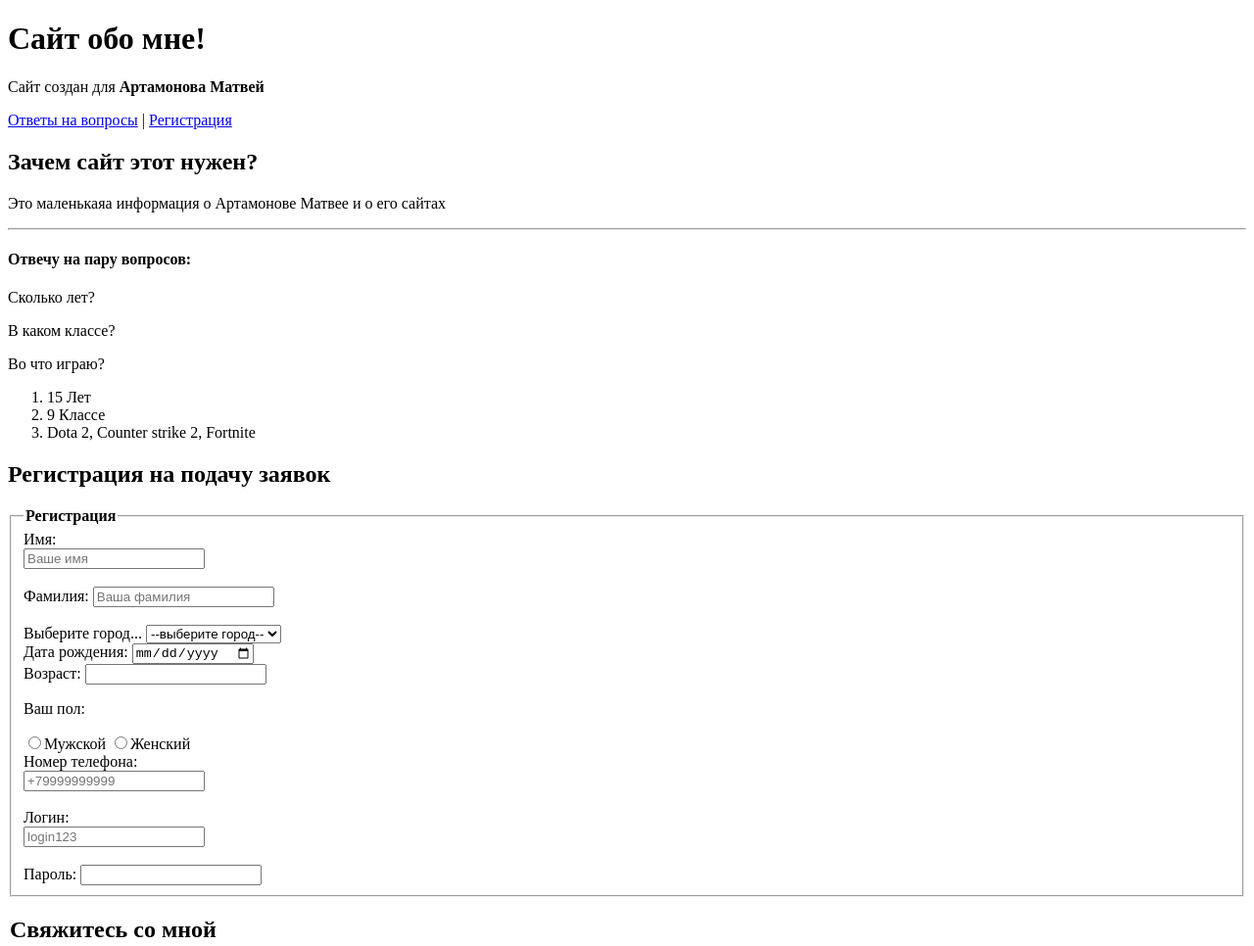
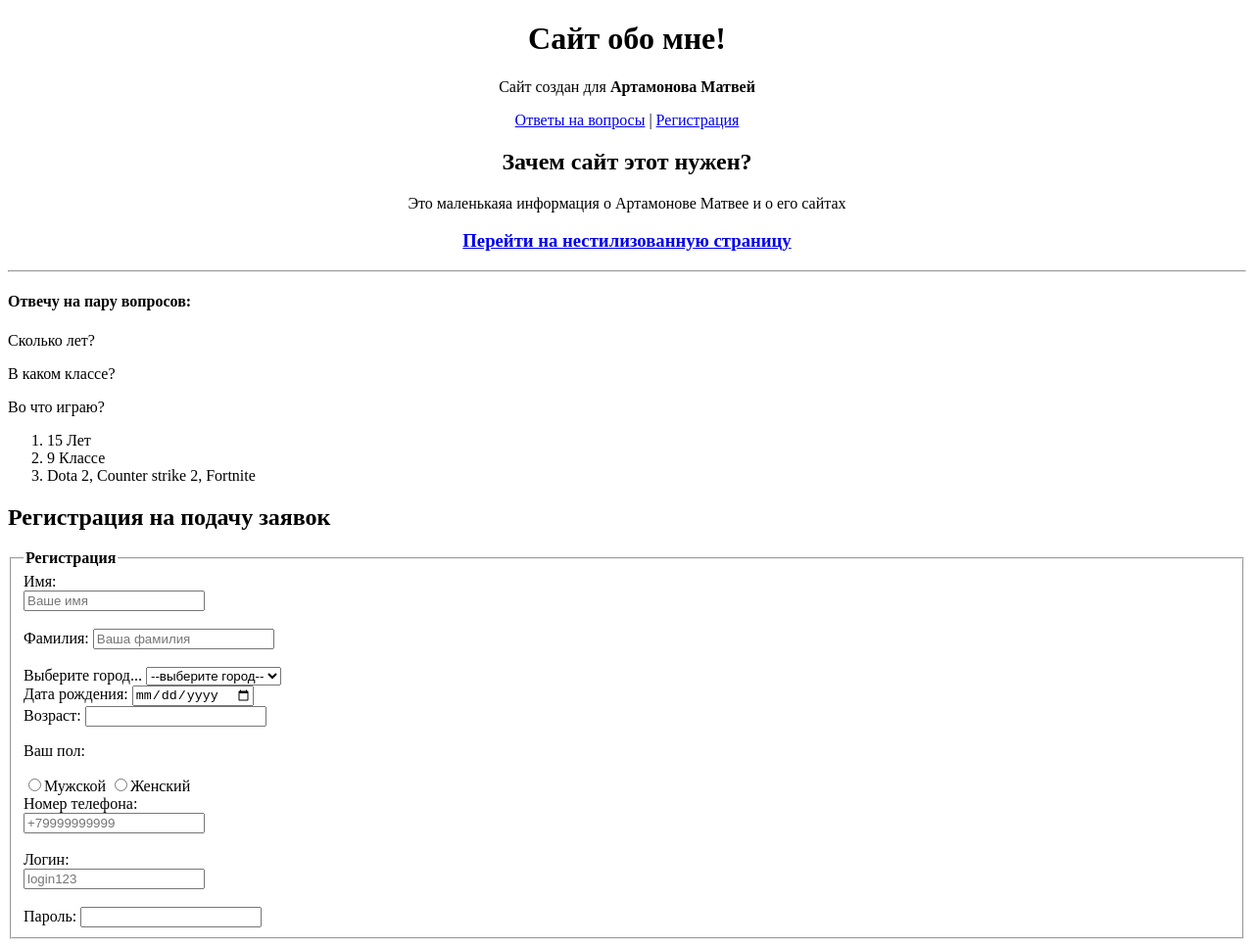
Before and after one commit to SSEFECH/my_first_cite, a plain HTML site: page index.html in a window 1280 px wide. Shown: the top 966 px of the page at 98% size. Drawn offline with Linux system fonts and the light colour scheme.

Commit message:
Update index.html

```diff
--- a/index.html
+++ b/index.html
@@ -3,19 +3,33 @@
 <html>
 
     <head>
+       <link rel="stylesheet" href="./pr/index2_0.css">
+    </head>
+
+    <body>
+
+         <center>
+            <font>
                 <header id="head">
         <h1>Сайт обо мне!</h1>
         <p>Сайт создан для <b>Артамонова Матвей</b> </p>
-
+            </font>
         <nav>
             <a href="#vopros">Ответы на вопросы</a>
+            <font>
             |
+            </font>
             <a href="#registr">Регистрация</a>
         </nav>
-
+            <font>
         <h2>Зачем сайт этот нужен?</h2>
         <p>Это маленькаяа информация о Артамонове Матвее и о его сайтах</p>
+
+        <h3><a href="Main2.html">Перейти на нестилизованную страницу</a></h3>
+
             </header>
+            </font>
+        </center>
         <hr>
             <main>
         <article id="vopros">
@@ -115,15 +129,12 @@
         </form>
 
         </main>
-
+        <center>
         <footer>
             <p><b>© Мой путь в разработке сайтов.</b> Все права защищены </p>
             <a href="#head">К шапке страницы</a>
         </footer>
-
-    </head>
-
-    <body>
+        </center>
 
     </body>
 </html>
```
